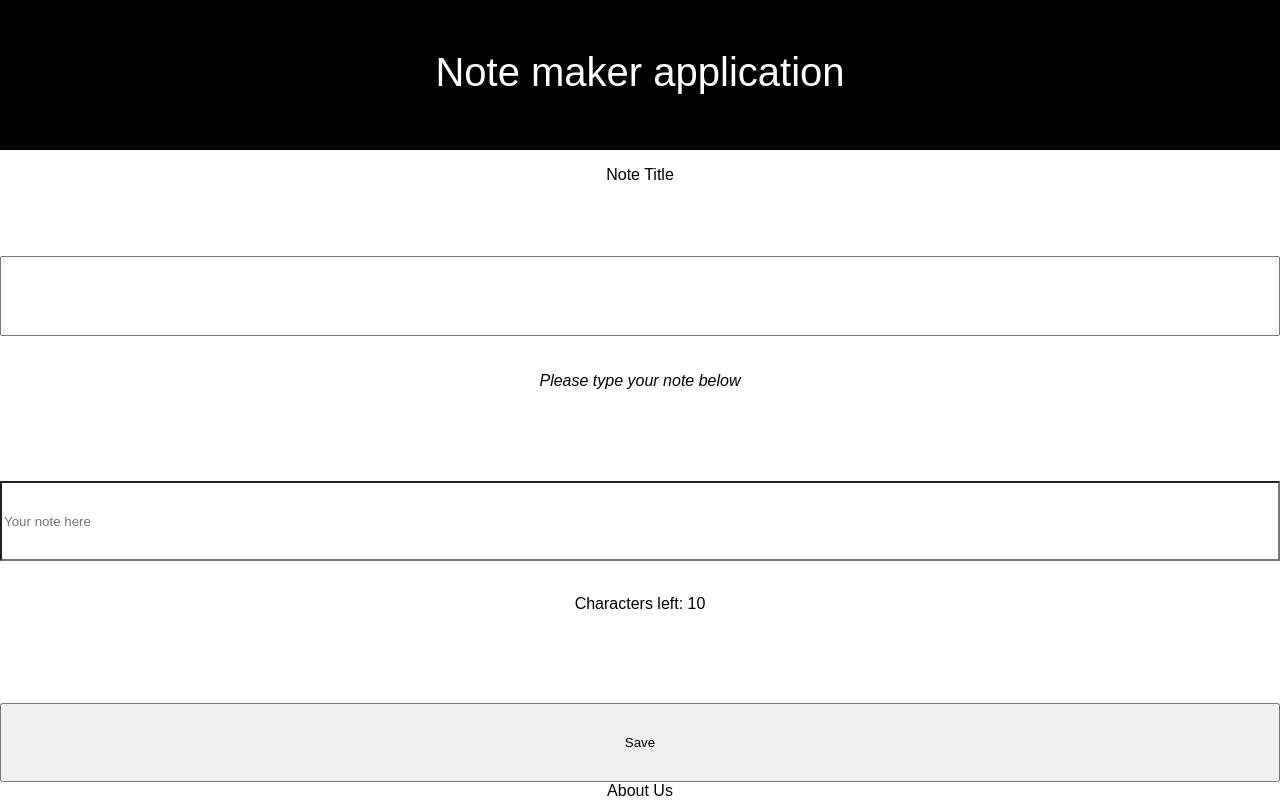
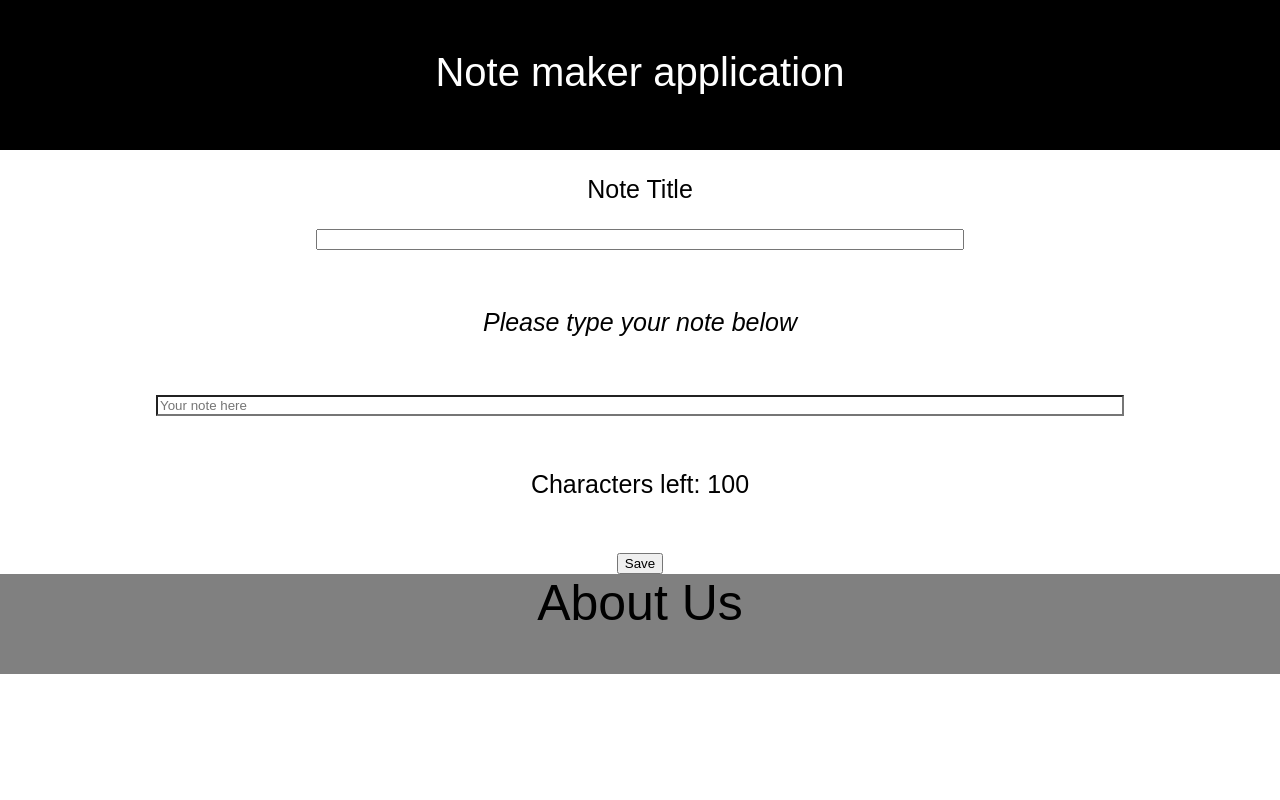
Before and after one commit to siddharth-lakhara/noteTakingApp, a React (Create React App) app: page / in a window 1280 px wide. Built offline with nearby package versions, Linux system fonts and the light colour scheme.

Commit message:
Not able to print out notes to new page

```diff
--- a/src/App.css
+++ b/src/App.css
@@ -3,4 +3,5 @@
   display: flex;
   flex-direction: column;
   height: 100vh;
+  box-sizing: border-box;
 }
--- a/src/App.jsx
+++ b/src/App.jsx
@@ -1,21 +1,70 @@
 import React from 'react';
+
 import './App.css';
 import HeaderComponent from './components/header/header';
 import BodyComponent from './components/body/body';
 import FooterComponent from './components/footer/footer';
 
-const App = () => (
+import History from './components/history/main/history';
+
+class App extends React.Component {
+  constructor(props) {
+    super(props);
+    this.state = {
+      addNotes: 1,
+      noteStorage: [],
+    };
+    this.changeState = this.changeState.bind(this);
+    this.updateNoteStorage = this.updateNoteStorage.bind(this);
+  }
+
+  updateNoteStorage(newNotesArray) {
+    this.setState({
+      noteStorage: [...this.state.noteStorage, [newNotesArray]],
+    }, ()=>{
+      console.log(this.state.noteStorage);
+    });
+  }
+
+  changeState(){
+    const newState = (this.state.addNotes)^1;
+    this.setState({
+      addNotes: newState,
+    })
+  };
+
+  render() {
+    if (this.state.addNotes) {
+      return (
         <div className="App">
           <HeaderComponent title="Note maker application" />
           <BodyComponent
             emText="Please type your note below"
-      maxTextLength={10}
+            maxTextLength={100}
             notePlaceholder="Your note here"
+            changeState={this.changeState}
+            updateNoteStorage={this.updateNoteStorage}
           />
           <FooterComponent
             text="About Us"
           />
         </div>
       );
+    }
+
+    return (
+      <div className="App">
+        <HeaderComponent title="Note History" />
+        <History
+          changeState={this.changeState}
+          noteStorage={this.state.noteStorage}
+        />
+        <FooterComponent
+          text="About Us"
+        />
+      </div>
+    );
+  }
+}
 
 export default App;
--- a/src/components/body/body.css
+++ b/src/components/body/body.css
@@ -1,11 +1,17 @@
 .contentPane {
     display:flex;
     flex-direction: column;
-    flex-grow: 1;
     justify-content: space-between;
+    align-items: center;
     text-align: center;
+    font-size: 25px;
+    box-sizing: content-box;
 }
 
-.contentPane * {
-    height: 100%;
+.tasks {
+    width: 50%;
 }
+
+.notes {
+    width: 75%;
+}
--- a/src/components/body/body.jsx
+++ b/src/components/body/body.jsx
@@ -14,6 +14,7 @@ class Body extends React.Component {
     }
     this.handleChange = this.handleChange.bind(this);
     this.titleChange = this.titleChange.bind(this);
+    this.clearContents = this.clearContents.bind(this);
   }
 
   handleChange(event) {
@@ -33,6 +34,8 @@ class Body extends React.Component {
 
   clearContents() {
     this.setState({
+      Characters: 0,
+      color: "white",
       titleText: "",
       noteText: "",
     });
@@ -45,13 +48,13 @@ class Body extends React.Component {
       <p className="noteTitle">
         Note Title
       </p>
-      <input type="text" className="tasks" onChange={this.titleChange} />
+      <input type="text" className="tasks" value={this.state.titleText} onChange={this.titleChange} />
       <br />
       <br />
       <em> {this.props.emText} </em>
       <br />
       <br />
-      <input type="text" className="notes" placeholder={this.props.notePlaceholder} maxLength={this.props.maxTextLength} onChange={this.handleChange} style={{backgroundColor: color}} />
+      <input type="text" className="notes" value={this.state.noteText} placeholder={this.props.notePlaceholder} maxLength={this.props.maxTextLength} onChange={this.handleChange} style={{backgroundColor: color}} />
       <br />
       <p>
         Characters left: {this.state.maxCharacters - this.state.Characters}
@@ -60,7 +63,9 @@ class Body extends React.Component {
       <Save
         titleText={this.state.titleText}
         noteText={this.state.noteText}
-        call={this.clearContents}
+        clearContent = {this.clearContents}
+        changeState= {this.props.changeState}
+        updateNoteStorage={this.props.updateNoteStorage}
       />
     </div>
   )};
--- a/src/components/body/save.jsx
+++ b/src/components/body/save.jsx
@@ -4,24 +4,16 @@ class Save extends React.Component {
   constructor(props) {
     super(props);
     this.saveNote = this.saveNote.bind(this);
-    this.setState = {
-      noteStorage: [],
-    };
   }
 
   saveNote() {
     const title = this.props.titleText;
     const message = this.props.noteText;
-    // console.log(title, message);
     const noteObject = { title, message };
-    // console.log(noteObject);
-    const newNoteObject = this.state.noteStorage.concat([noteObject]);
-
-    // this.setState({
-    //   noteStorage: newNoteObject,
-    // });
+    this.props.clearContent();
+    this.props.updateNoteStorage(noteObject);
+    this.props.changeState();
   }
-
 
   render() {
     return (
--- a/src/components/footer/footer.css
+++ b/src/components/footer/footer.css
@@ -1,3 +1,5 @@
 .bottomClass {
-    align-items: flex-end;
+    background-color: grey;
+    height: 100px;
+    font-size: 50px;
 }
--- /dev/null
+++ b/src/components/history/main/history.jsx
@@ -0,0 +1,29 @@
+import React from 'react';
+import PrintOutput from './print';
+
+class History extends React.Component {
+  constructor(props) {
+    super(props);
+    this.goBack = this.goBack.bind(this);
+  }
+
+  goBack() {
+    this.props.changeState();
+  }
+
+  render() {
+    // console.log(this.printNotes());
+    return (
+      <div className="historyBody" >
+        <div className="notesTitle">
+          <pre> <PrintOutput notes={this.props.noteStorage} /> </pre>
+        </div>
+        <div className="goBackButton">
+          <input type="button" value="Go Back" onClick={this.goBack} />
+        </div>
+      </div>
+    );
+  }
+}
+
+export default History;
--- /dev/null
+++ b/src/components/history/main/print.jsx
@@ -0,0 +1,19 @@
+import React from 'react';
+
+class PrintOutput extends React.Component {
+  render() {
+    return (
+      Object.entries(this.props.noteStorage).map(([title, message]) => {
+        console.log('title: ', title, ' message: ', message);
+        return (
+          <div className="destructuredNotes">
+            <p><strong>Title: {title} </strong></p>
+            <p>{message}</p>
+          </div>
+        );
+      })
+    );
+  }
+}
+
+export default PrintOutput;
```
Lines whose indentation alone changed are shown as unchanged.
